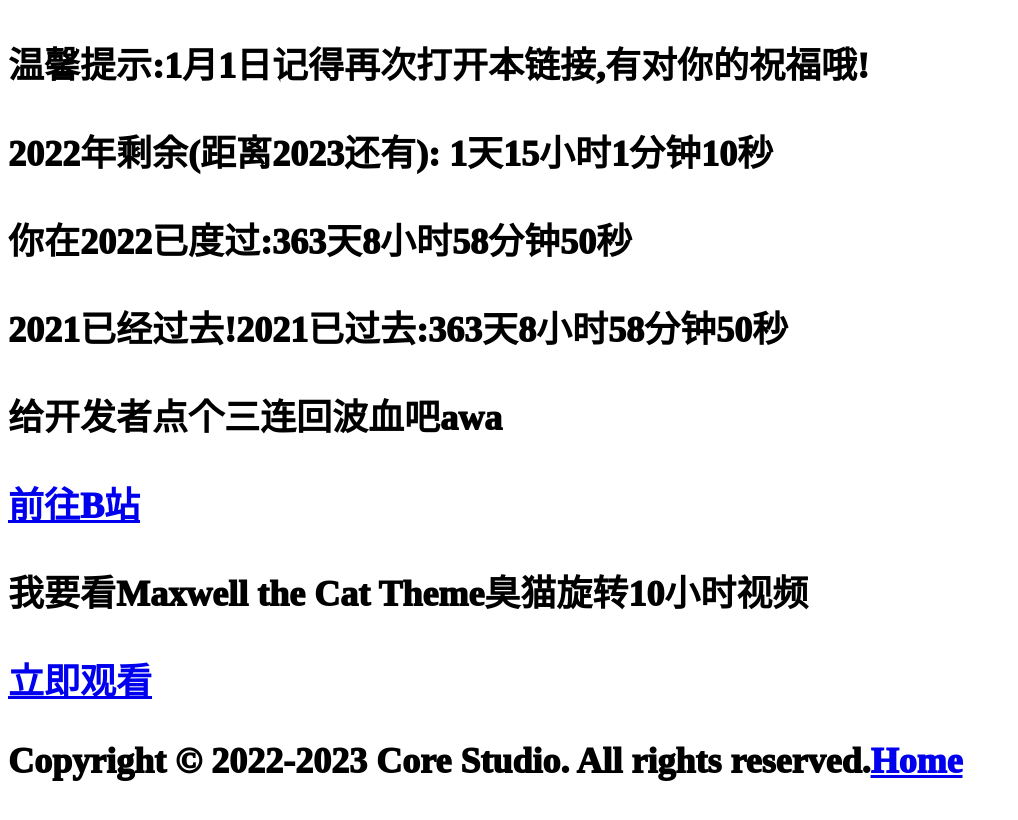
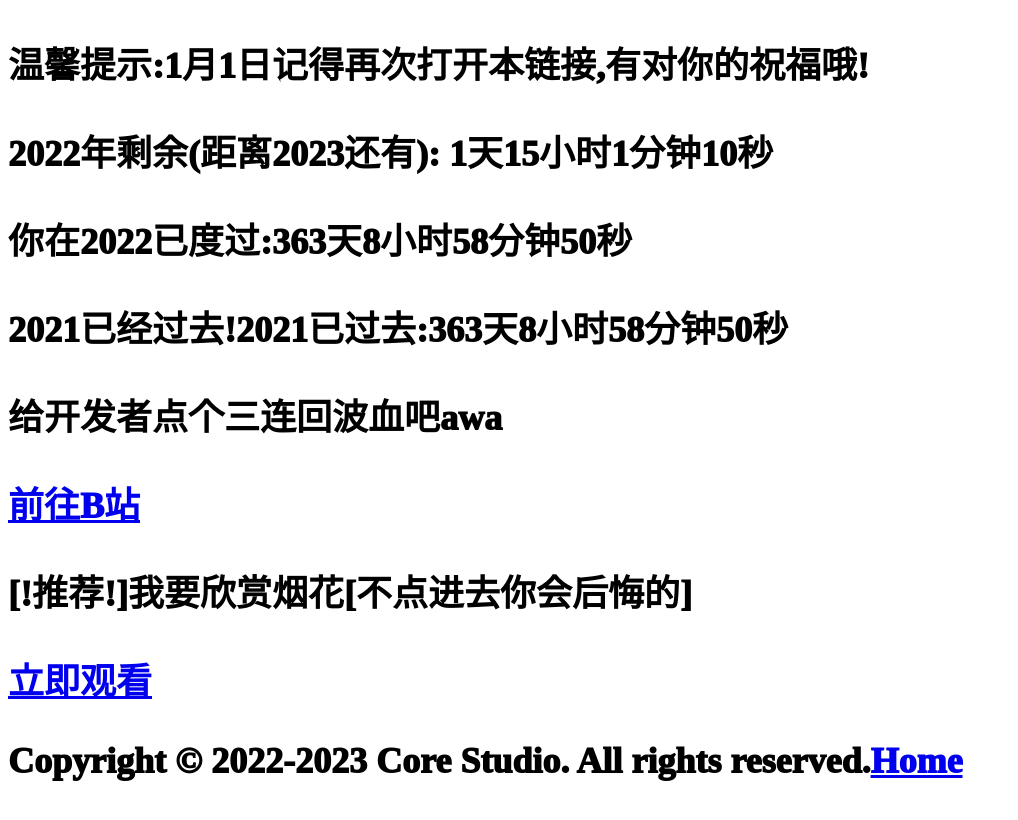
Before and after one commit to zkitefly/newyear, a Jekyll site: the page pages/time.html, which Jekyll copies as it is, in a window 1280 px wide. Shown: the top 820 px of the page, without its empty margins (0-1018 px from the left). Built offline with Jekyll 4.4.1, drawn with Linux system fonts in a browser that asks for light colours.

Commit message:
Update time.html

```diff
--- a/pages/time.html
+++ b/pages/time.html
@@ -19,8 +19,8 @@
 	<p><span id="time2"></span></p>
 	<p>给开发者点个三连回波血吧awa</p>
 	<p><a href="https://space.bilibili.com/1203736702/" target="_blank" rel="noopener noreferrer">前往B站</a></p>
-	<p>我要看Maxwell the Cat Theme臭猫旋转10小时视频</p>
-	<p><a href="https://www.bilibili.com/video/BV1944y1o79u/" target="_blank" rel="noopener noreferrer">立即观看</a></p>
+	<p>[!推荐!]我要欣赏烟花[不点进去你会后悔的]</p>
+	<p><a href="https://corestudi0.github.io/newyear" target="_blank" rel="noopener noreferrer">立即观看</a></p>
 	<p><span id="copyright"></span><a href="https://corestudi0.github.io/chs" target="_blank" rel="noopener noreferrer">Home</a></p>
 	<script type="text/javascript">
 		function time() {
```
